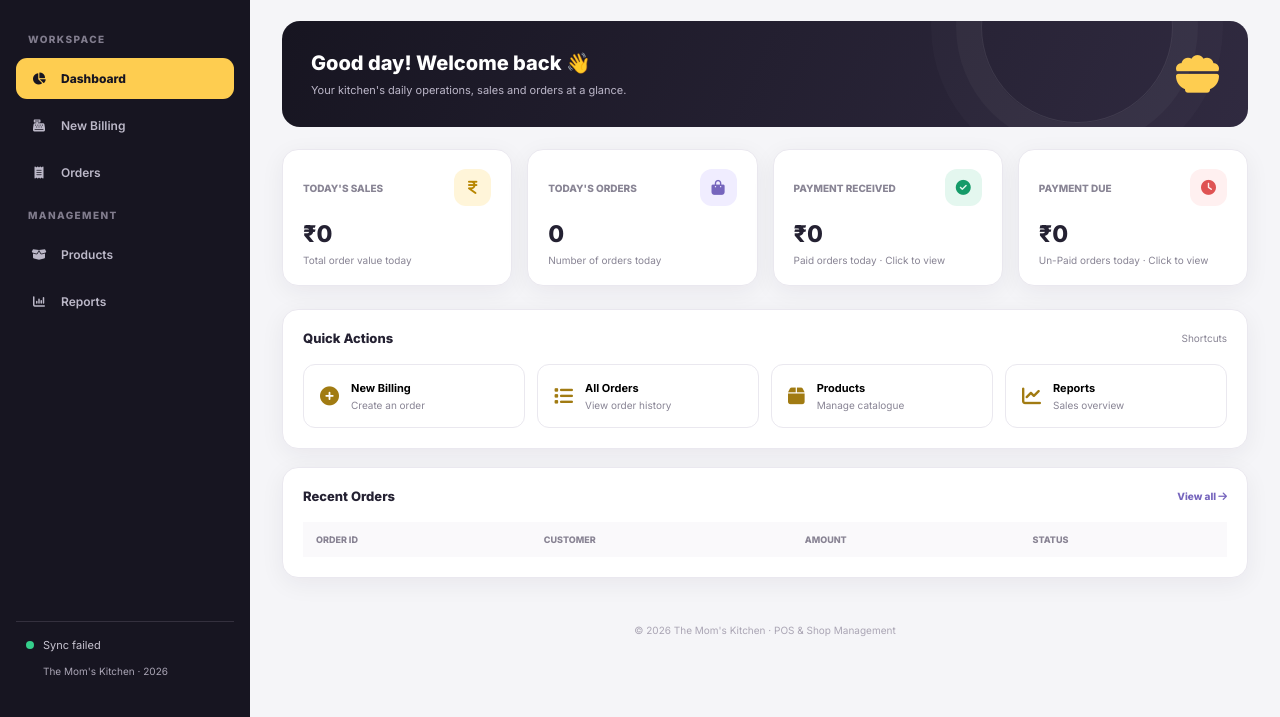
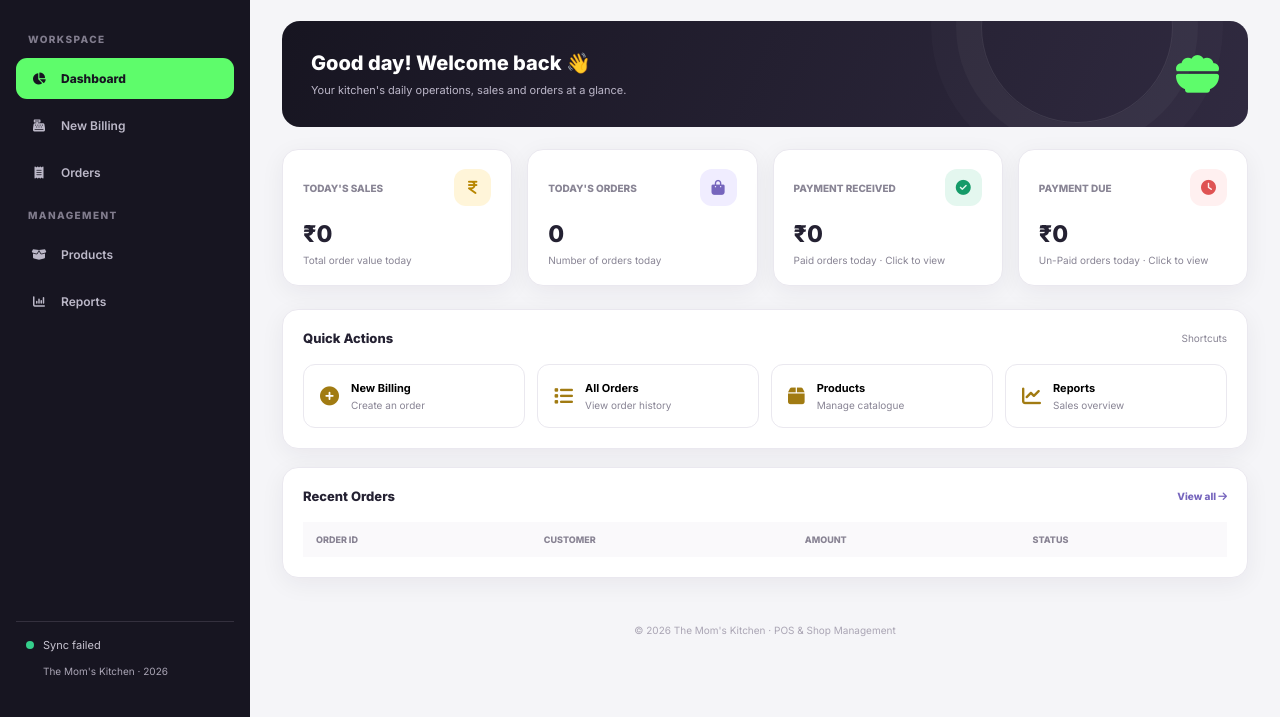
Before and after one commit to theroyalventures/moms-kitchen-pos, a plain HTML site: page index.html in a window 1280 px wide. Shown: the part 83-800 px from the top of the page. Drawn offline with Linux system fonts and the light colour scheme.

Commit message:
Change yellow color variable to a new value

```diff
--- a/index.html
+++ b/index.html
@@ -12,7 +12,7 @@
 
 <style>
 :root{
- --dark:#171521;--dark2:#211e2d;--yellow:#FECD50;
+ --dark:#171521;--dark2:#211e2d;--yellow:#5efc6b;
  --bg:#f5f5f8;--white:#fff;--text:#242132;--muted:#888494;
  --border:#eae8ef;--green:#159b69;--red:#df5353;
  --purple:#7665bd;--shadow:0 6px 25px rgba(28,22,45,.06)
```
